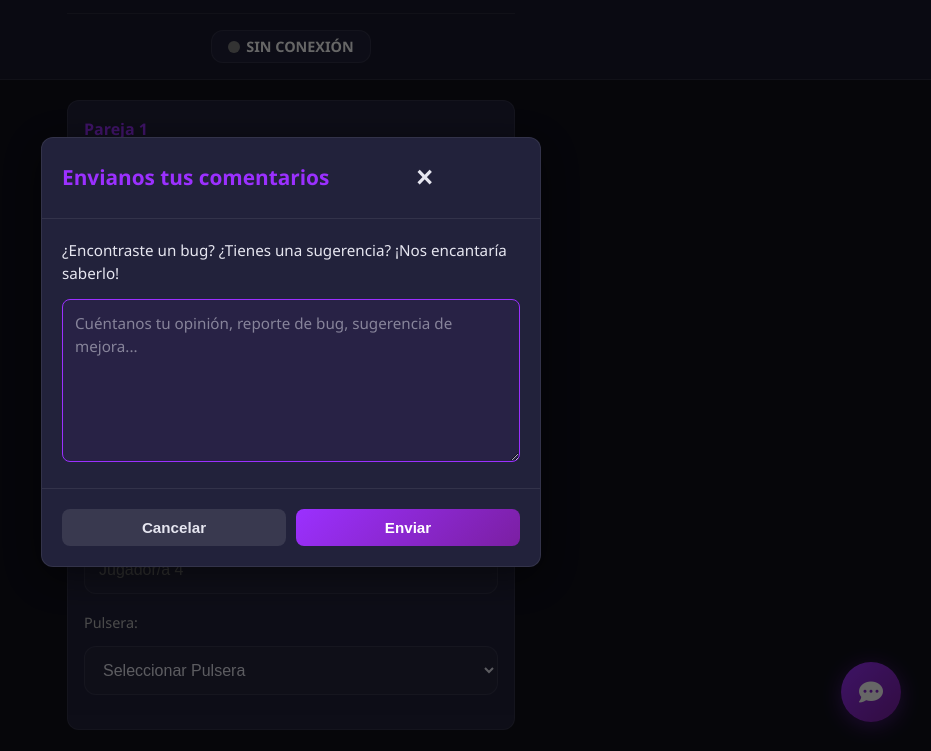
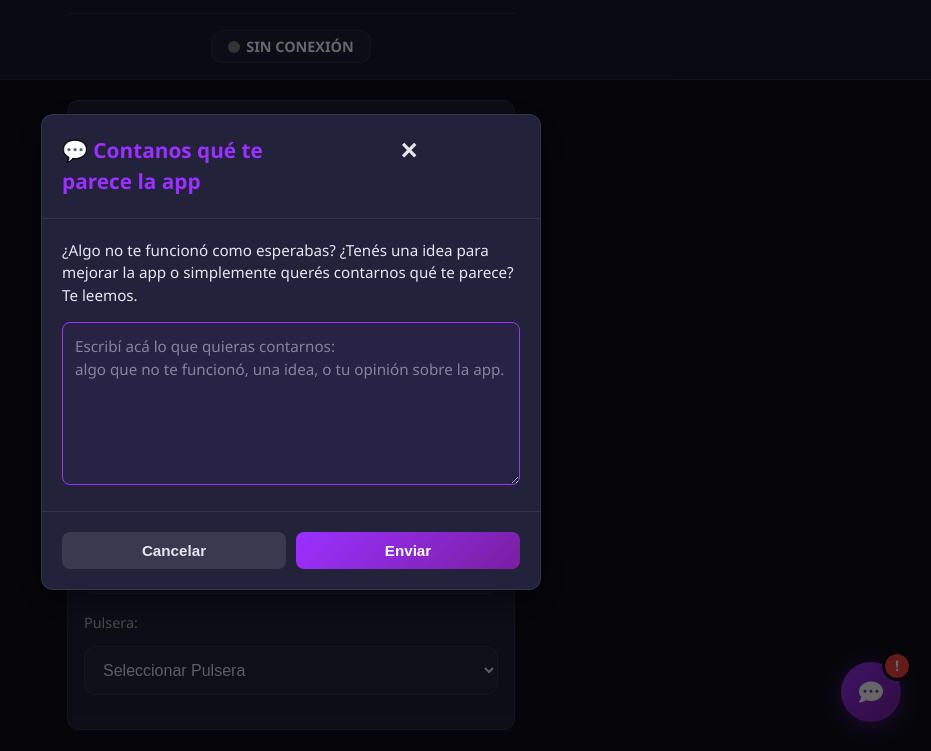
Before and after one commit to danielcastronuevo/config-vps, a website: page index.html in a window 1280 px wide. Both pictures are taken after a click on the element 1220 px from the left and 740 px from the top of the page. Shown: the part 48-799 px from the top of the page, without its empty margins (349-1280 px from the left). Drawn offline with nearby package versions, Linux system fonts and the light colour scheme; no server answers.

Commit message:
Agregando burbuja de opinion v2

```diff
--- a/index.html
+++ b/index.html
@@ -134,12 +134,15 @@
 <div id="feedback-modal" class="feedback-modal" style="display: none;">
   <div class="feedback-modal-content">
     <div class="feedback-modal-header">
-      <h2>Envianos tus comentarios</h2>
+      <h2>💬 Contanos qué te parece la app</h2>
       <button id="feedback-close" class="feedback-close">&times;</button>
     </div>
     <div class="feedback-modal-body">
-      <p>¿Encontraste un bug? ¿Tienes una sugerencia? ¡Nos encantaría saberlo!</p>
-      <textarea id="feedback-text" placeholder="Cuéntanos tu opinión, reporte de bug, sugerencia de mejora..." rows="6"></textarea>
+      <p>¿Algo no te funcionó como esperabas?
+¿Tenés una idea para mejorar la app o simplemente querés contarnos qué te parece?
+Te leemos.</p>
+      <textarea id="feedback-text" placeholder="Escribí acá lo que quieras contarnos:
+algo que no te funcionó, una idea, o tu opinión sobre la app." rows="6"></textarea>
     </div>
     <div class="feedback-modal-footer">
       <button id="feedback-cancel" class="feedback-btn-cancel">Cancelar</button>
--- a/script.js
+++ b/script.js
@@ -682,7 +682,7 @@ feedbackSend.addEventListener('click', () => {
   .then(response => response.json())
   .then(data => {
     console.log('✅ Feedback enviado:', data);
-    alert('¡Gracias por tu feedback! 💙');
+    alert('¡Gracias por el apoyo!');
     cerrarFeedbackModal();
     feedbackSend.disabled = false;
     feedbackSend.textContent = 'Enviar';
--- a/styles.css
+++ b/styles.css
@@ -322,6 +322,24 @@ input.error, select.error {
   color: white;
 }
 
+.feedback-bubble::before {
+  content: '!';
+  position: absolute;
+  top: -8px;
+  right: -8px;
+  width: 24px;
+  height: 24px;
+  background: #ff4444;
+  color: white;
+  border-radius: 50%;
+  display: flex;
+  align-items: center;
+  justify-content: center;
+  font-size: 0.9rem;
+  font-weight: bold;
+  outline: 3px solid #0f0f1a;
+}
+
 .feedback-bubble:hover {
   transform: scale(1.1);
   box-shadow: 0 6px 25px rgba(155, 48, 255, 0.6);
@@ -382,15 +400,17 @@ input.error, select.error {
 .feedback-modal-header {
   display: flex;
   justify-content: space-between;
-  align-items: center;
+  align-items: flex-start;
   padding: 20px;
   border-bottom: 1px solid var(--card-border);
+  gap: 15px;
 }
 
 .feedback-modal-header h2 {
   font-size: 1.3rem;
   color: var(--accent);
   margin: 0;
+  flex: 1;
 }
 
 .feedback-close {
@@ -400,12 +420,13 @@ input.error, select.error {
   color: var(--text);
   cursor: pointer;
   padding: 0;
-  width: 40px;
-  height: 40px;
+  width: 30px;
+  height: 30px;
   display: flex;
   align-items: center;
   justify-content: center;
   transition: color 0.2s ease;
+  flex-shrink: 0;
 }
 
 .feedback-close:hover {
```
